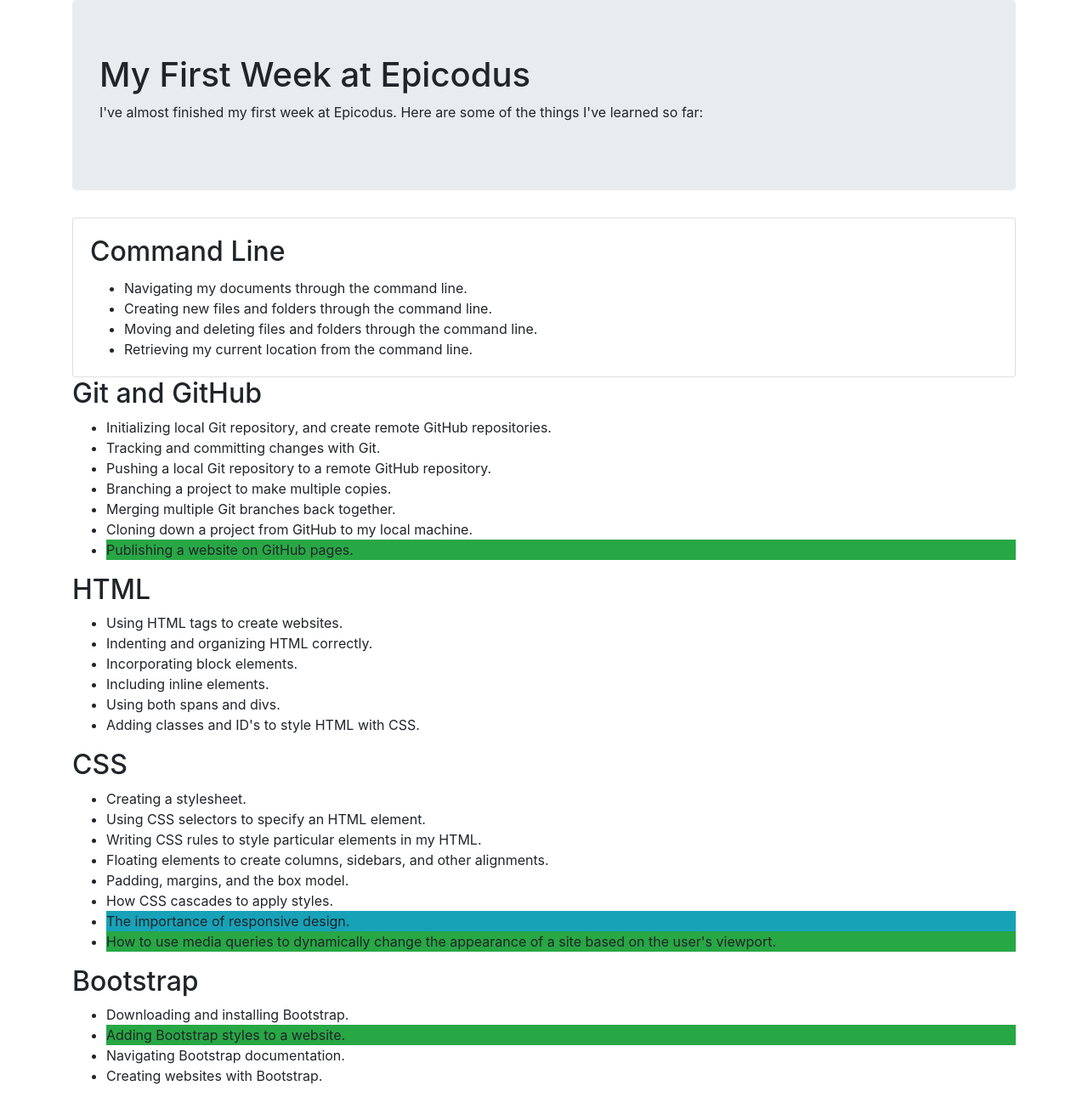
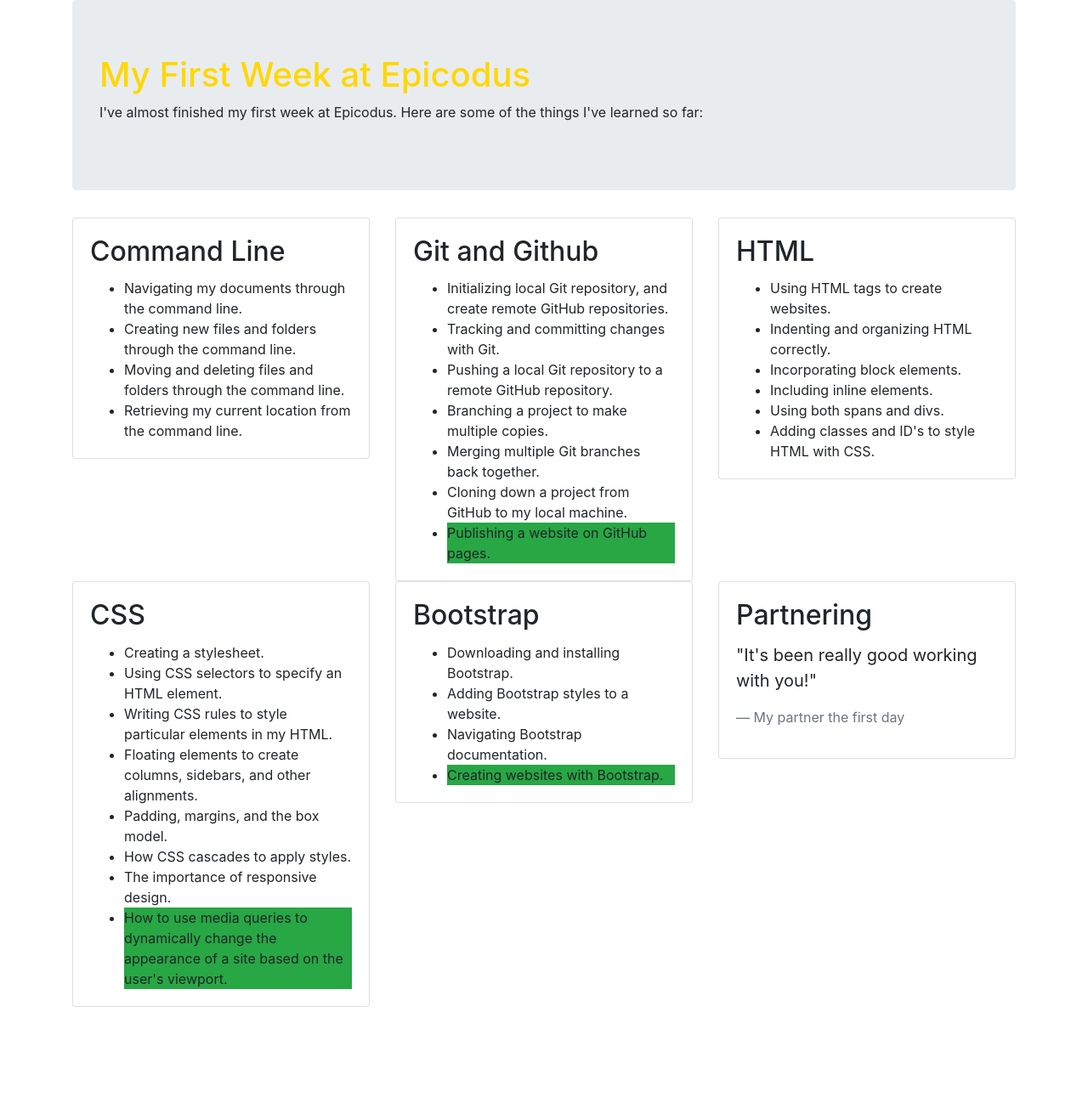
Before and after one commit to gbrough/week-in-review, a plain HTML site: page index.html in a window 1280 px wide. Shown: the top 1291 px of the page at 85% size. After the commit the page ends 1185 px from the top, so only its background shows below. Drawn offline with Linux system fonts and the light colour scheme.

Commit message:
added bootsrap playground

```diff
--- a/css/styles.css
+++ b/css/styles.css
@@ -0,0 +1,4 @@
+h1 {
+  font-weight: bold;
+  color: gold;
+}
--- a/index.html
+++ b/index.html
@@ -2,6 +2,7 @@
 <html lang="en-US">
 <head>
   <title>My First Week at Epicodus</title>
+  <link href="css/styles.css" rel="stylesheet" type="text/css">
   <link href="css/bootstrap.css" rel="stylesheet" type="text/css">
   <title>My First Week at Epicodus</title>
 </head>
@@ -13,6 +14,8 @@
         I've almost finished my first week at Epicodus. Here are some of the things I've learned so far:
       </p>
     </div>
+    <div class="row">
+      <div class="col-md-4">
         <div class="card">
           <div class="card-body">
             <h2 class="card-title">Command Line</h2>
@@ -24,8 +27,12 @@
             </ul>
           </div>
         </div>
-    <h2>Git and GitHub</h2>
-    <ul>
+      </div>
+      <div class="col-md-4">
+        <div class="card">
+          <div class="card-body">
+            <h2 class="card-title">Git and Github</h2>
+            <ul class="card-text">
               <li>Initializing local Git repository, and create remote GitHub repositories.</li>
               <li>Tracking and committing changes with Git.</li>
               <li>Pushing a local Git repository to a remote GitHub repository.</li>
@@ -34,8 +41,14 @@
               <li>Cloning down a project from GitHub to my local machine.</li>
               <li class="bg-success">Publishing a website on GitHub pages.</li>
             </ul>
-    <h2>HTML</h2>
-    <ul>
+          </div>
+        </div>
+      </div>
+      <div class="col-md-4">
+        <div class="card">
+          <div class="card-body">
+            <h2 class="card-title">HTML</h2>
+            <ul class="card-text">
               <li>Using HTML tags to create websites.</li>
               <li>Indenting and organizing HTML correctly.</li>
               <li>Incorporating block elements.</li>
@@ -43,29 +56,55 @@
               <li>Using both spans and divs.</li>
               <li>Adding classes and ID's to style HTML with CSS.</li>
             </ul>
-    <h2>CSS</h2>
-    <ul>
+          </div>
+        </div>
+      </div>
+    </div>
+    <div class="row">
+      <div class="col-md-4">
+        <div class="card">
+          <div class="card-body">
+            <h2 class="card-title">CSS</h2>
+            <ul class="card-text">
               <li>Creating a stylesheet.</li>
               <li>Using CSS selectors to specify an HTML element.</li>
               <li>Writing CSS rules to style particular elements in my HTML.</li>
               <li>Floating elements to create columns, sidebars, and other alignments.</li>
               <li>Padding, margins, and the box model.</li>
               <li>How CSS cascades to apply styles.</li>
-      <li class="bg-info">The importance of responsive design.</li>
+              <li>The importance of responsive design.</li>
               <li class="bg-success">How to use media queries to dynamically change the appearance of a site based on the user's viewport.</li>
             </ul>
-    <h2>Bootstrap</h2>
-    <ul>
+          </div>
+        </div>
+      </div>
+      <div class="col-md-4">
+        <div class="card">
+          <div class="card-body">
+            <h2 class="card-title">Bootstrap</h2>
+            <ul class="card-text">
               <li>Downloading and installing Bootstrap.</li>
-      <li class="bg-success">Adding Bootstrap styles to a website.</li>
+              <li>Adding Bootstrap styles to a website.</li>
               <li>Navigating Bootstrap documentation.</li>
-      <li>Creating websites with Bootstrap.</li>
+              <li class="bg-success">Creating websites with Bootstrap.</li>
             </ul>
-    <h2>Partnering</h2>
+          </div>
+        </div>
+      </div>
+      <div class="col-md-4">
+        <div class="card">
+          <div class="card-body">
+            <h2 class="card-title">Partnering</h2>
+            <div class="card-text">
               <blockquote class="blockquote">
                 <p>"It's been really good working with you!"</p>
                 <footer class="blockquote-footer">My partner the first day</footer>
               </blockquote>
             </div>
+          </div>
+        </div>
+      </div>
+    </div>
+  </div>
 </body>
 </html>
```
Also changed, not shown: boostrap-playground.html (added, +11 -0 lines), bootstrap.html (added, +31 -0 lines). Lines whose indentation alone changed are shown as unchanged.
